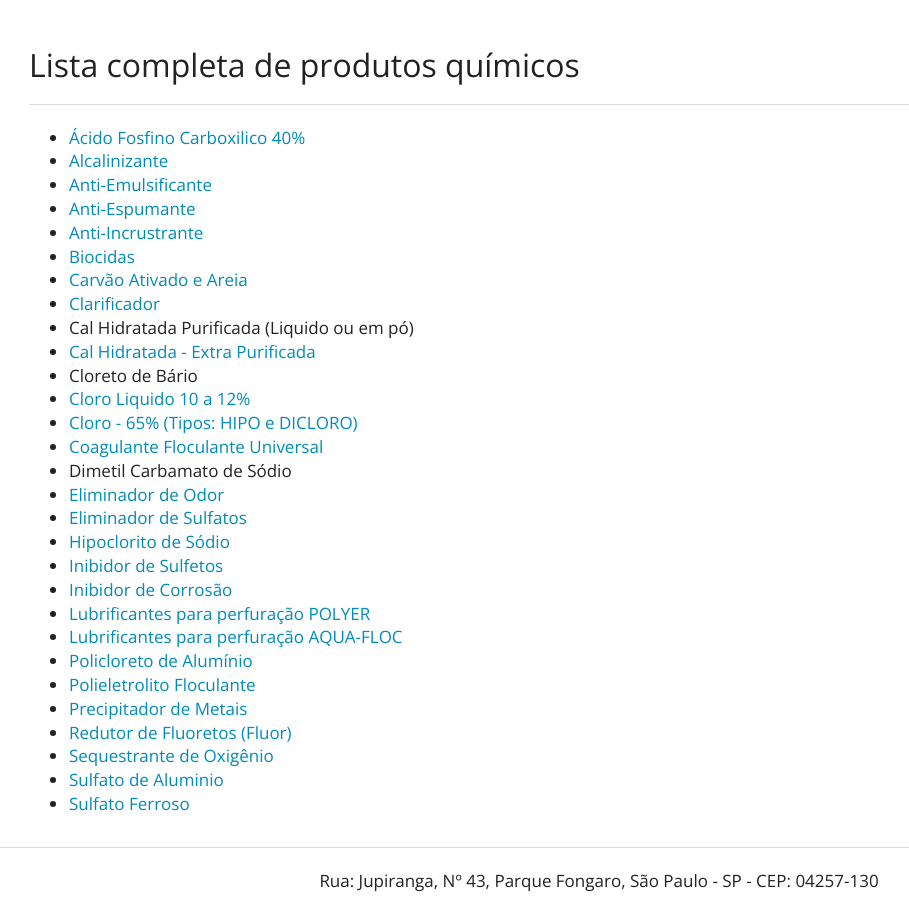
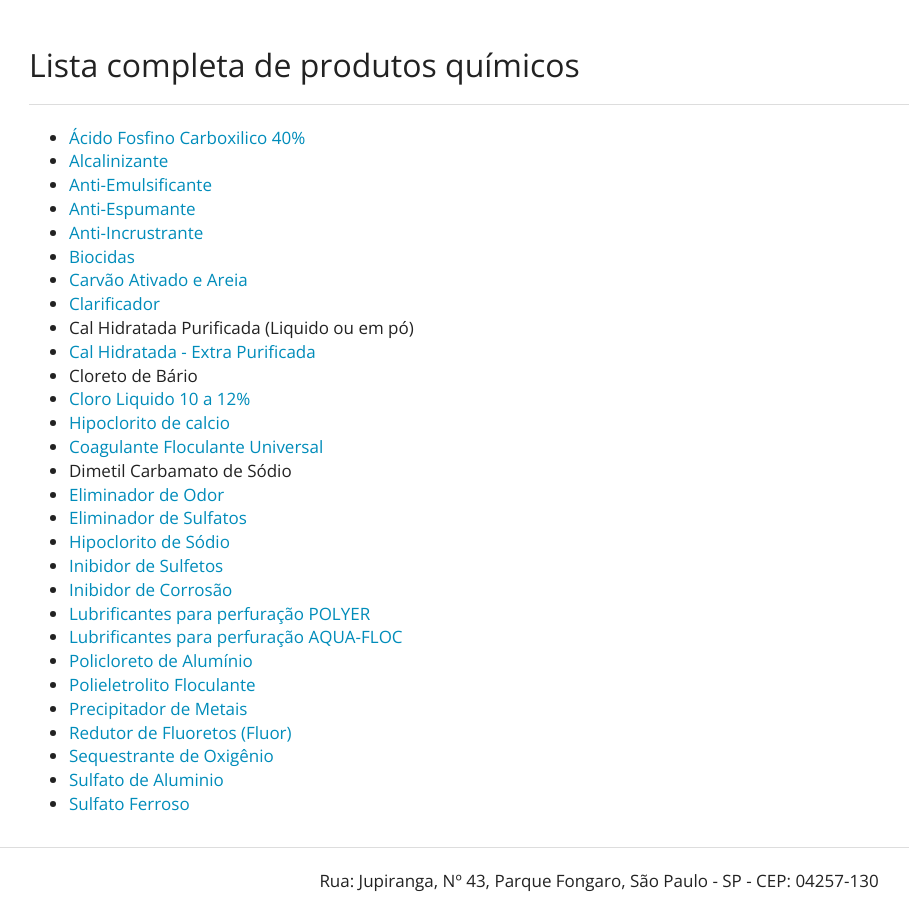
Before and after one commit to purewaterefluentes/purewaterefluentes.github.io, a Jekyll site: the page built from produtos/index.md, in a window 1280 px wide and 1270 px high, cut to the strip 298-1198 px from the top of the window. Shown: the whole strip, without its empty margins (41-950 px from the left). Built offline with Jekyll 4.4.1, drawn with Linux system fonts in a browser that asks for light colours; nearby versions of some CDN libraries; library files that are not in the unit come from our copies.

Commit message:
Update index.md

```diff
--- a/produtos/index.md
+++ b/produtos/index.md
@@ -20,7 +20,7 @@ subtitle: Produtos químicos para tratamento de água e efluentes industriais
 - [Cal Hidratada - Extra Purificada](cal-hidratada-extra-purificada.html)
 - Cloreto de Bário
 - [Cloro Liquido 10 a 12%](cloro-liquido.html)
-- [Cloro - 65%  (Tipos: HIPO e DICLORO)](cloro.html)
+- [Hipoclorito de calcio](hipoclorito-calcio.html)
 - [Coagulante Floculante Universal](coagulante-floculante-orgânico-AQUAFLOC.html)
 - Dimetil Carbamato de Sódio
 - [Eliminador de Odor](eliminador-de-odor.html)
```
